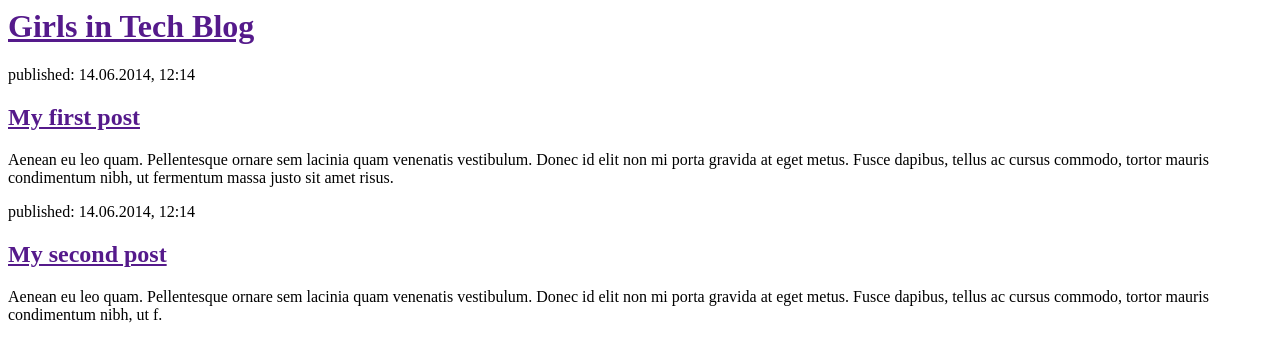
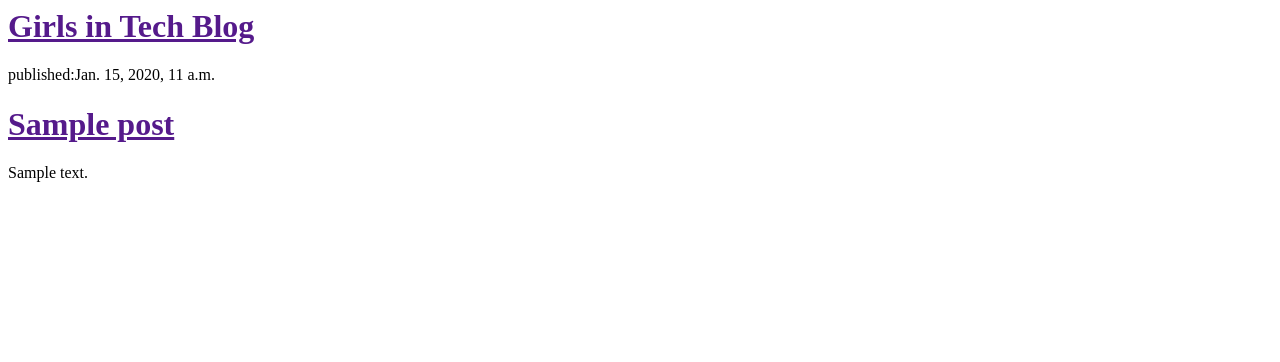
Before and after one commit to JuanJesusGuerrero/my-first-blog, a Django app: template blog/templates/blog/post_list.html in a window 1280 px wide. Shown: the top 362 px of the page. Run offline with Django 3.2, Linux system fonts and the light colour scheme; the template is opened without the code that fills it: values that come from a table or form of the project are taken from there, others are empty; tables that the repository leaves empty hold one stand-in row (values such as "Sample post").

Commit message:
Modified templates to display posts from database.

```diff
--- a/blog/models.py
+++ b/blog/models.py
@@ -8,7 +8,7 @@
     created_date = models.DateTimeField(default=timezone.now)
     published_date = models.DateTimeField(blank=True, null=True)
 
-    def __str__(self):
+    def publish(self):
         self.published_date = timezone.now()
         self.save()
 
--- a/blog/templates/blog/post_list.html
+++ b/blog/templates/blog/post_list.html
@@ -6,16 +6,12 @@
     <div>
       <h1><a href="">Girls in Tech Blog</a></h1>
     </div>
+  {% for post in posts %}
     <div>
-      <p>published: 14.06.2014, 12:14</p>
-      <h2><a href="">My first post</a></h2>
-      <p>Aenean eu leo quam. Pellentesque ornare sem lacinia quam venenatis vestibulum. Donec id elit non mi porta gravida at eget metus. Fusce dapibus, tellus ac cursus commodo, tortor mauris condimentum nibh, ut fermentum massa justo sit amet risus.</p>
+      <p>published:{{post.published_date }}</p>
+      <h1><a href="">{{post.title }}</a></h1>
+      <p>{{post.text|linebreaksbr }}</p>
     </div>
-
-    <div>
-      <p>published: 14.06.2014, 12:14</p>
-      <h2><a href="">My second post</a></h2>
-      <p>Aenean eu leo quam. Pellentesque ornare sem lacinia quam venenatis vestibulum. Donec id elit non mi porta gravida at eget metus. Fusce dapibus, tellus ac cursus commodo, tortor mauris condimentum nibh, ut f.</p>
-    </div>
+  {% endfor %}
   </body>
 </html>
--- a/blog/views.py
+++ b/blog/views.py
@@ -1,5 +1,7 @@
 from django.shortcuts import render
-
+from django.utils import timezone
+from  .models import Post
 # Create your views here.
 def post_list(request):
-    return render(request, 'blog/post_list.html', {})
+    posts = Post.objects.filter(published_date__lte=timezone.now()).order_by('published_date')
+    return render(request, 'blog/post_list.html', {'posts' : posts})
```
